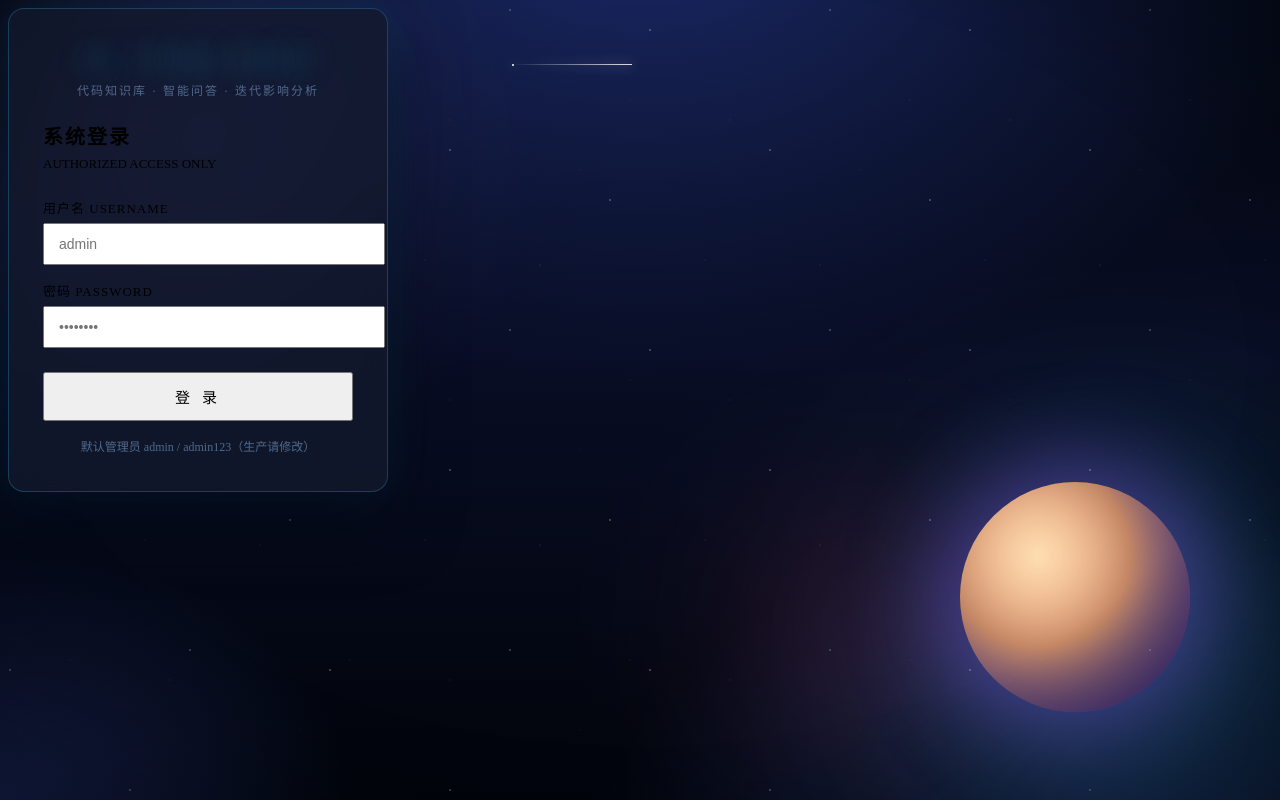
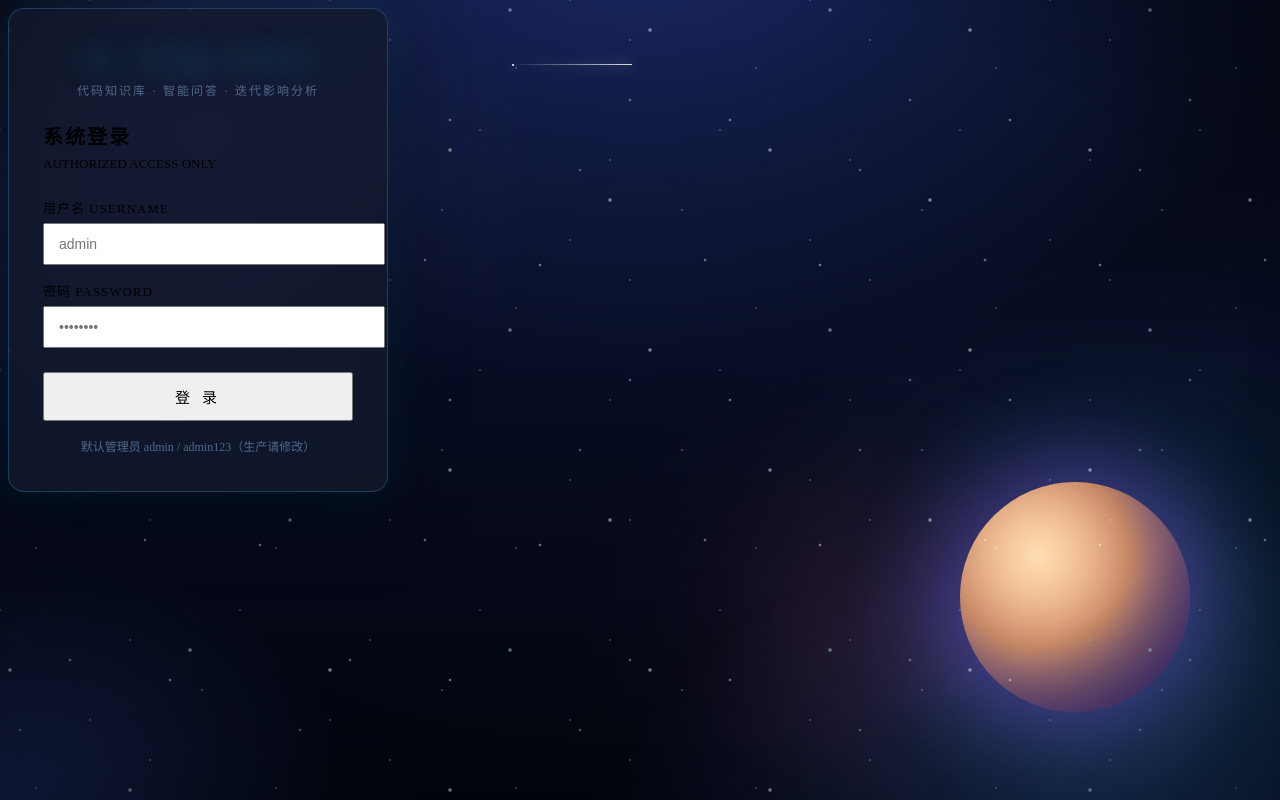
Before and after one commit to james018787-wq/deep-wiki, a Vue app in the folder ai-code-wiki/web/: page /login in a window 1280 px wide. Built offline with nearby package versions, Linux system fonts and the light colour scheme; the HTML template or start-up script is replaced by a standard one.

Commit message:
style: 登录页星星放大提亮（2px/3px/4px 三层）

```diff
--- a/ai-code-wiki/web/src/views/Login.vue
+++ b/ai-code-wiki/web/src/views/Login.vue
@@ -113,35 +113,35 @@ async function doLogin() {
 .stars { position: absolute; inset: -60px; pointer-events: none; }
 .stars.s-sm {
   background-image:
-    radial-gradient(1px 1px at 22px 30px, rgba(255,255,255,.85), transparent 55%),
-    radial-gradient(1px 1px at 96px 128px, rgba(255,255,255,.6), transparent 55%),
-    radial-gradient(1px 1px at 150px 60px, rgba(186,230,253,.8), transparent 55%),
-    radial-gradient(1px 1px at 60px 190px, rgba(255,255,255,.5), transparent 55%),
-    radial-gradient(1px 1px at 190px 220px, rgba(186,230,253,.7), transparent 55%),
-    radial-gradient(1px 1px at 210px 100px, rgba(255,255,255,.65), transparent 55%);
+    radial-gradient(2px 2px at 22px 30px, rgba(255,255,255,.95), transparent 55%),
+    radial-gradient(2px 2px at 96px 128px, rgba(255,255,255,.75), transparent 55%),
+    radial-gradient(2px 2px at 150px 60px, rgba(186,230,253,.9), transparent 55%),
+    radial-gradient(2px 2px at 60px 190px, rgba(255,255,255,.7), transparent 55%),
+    radial-gradient(2px 2px at 190px 220px, rgba(186,230,253,.85), transparent 55%),
+    radial-gradient(2px 2px at 210px 100px, rgba(255,255,255,.8), transparent 55%);
   background-size: 240px 240px;
   animation: twinkle 5s ease-in-out infinite;
 }
 .stars.s-md {
   background-image:
-    radial-gradient(1.4px 1.4px at 40px 45px, rgba(255,255,255,.95), transparent 55%),
-    radial-gradient(1.4px 1.4px at 130px 160px, rgba(199,210,254,.9), transparent 55%),
-    radial-gradient(1.4px 1.4px at 205px 40px, rgba(255,255,255,.85), transparent 55%),
-    radial-gradient(1.4px 1.4px at 80px 230px, rgba(199,210,254,.8), transparent 55%),
-    radial-gradient(1.4px 1.4px at 230px 180px, rgba(255,255,255,.9), transparent 55%);
+    radial-gradient(3px 3px at 40px 45px, #fff, transparent 58%),
+    radial-gradient(3px 3px at 130px 160px, rgba(199,210,254,1), transparent 58%),
+    radial-gradient(3px 3px at 205px 40px, rgba(255,255,255,.95), transparent 58%),
+    radial-gradient(3px 3px at 80px 230px, rgba(199,210,254,.9), transparent 58%),
+    radial-gradient(3px 3px at 230px 180px, #fff, transparent 58%);
   background-size: 280px 280px;
   animation: twinkle 7s ease-in-out -2s infinite;
 }
 .stars.s-lg {
   background-image:
-    radial-gradient(2px 2px at 70px 90px, #fff, transparent 60%),
-    radial-gradient(2px 2px at 190px 210px, #fff, transparent 60%),
-    radial-gradient(2px 2px at 250px 70px, rgba(186,230,253,1), transparent 60%),
-    radial-gradient(2px 2px at 30px 260px, #fff, transparent 60%);
+    radial-gradient(4px 4px at 70px 90px, #fff, transparent 62%),
+    radial-gradient(4px 4px at 190px 210px, #fff, transparent 62%),
+    radial-gradient(4px 4px at 250px 70px, rgba(186,230,253,1), transparent 62%),
+    radial-gradient(4px 4px at 30px 260px, #fff, transparent 62%);
   background-size: 320px 320px;
   animation: twinkle 9s ease-in-out -4s infinite;
 }
-@keyframes twinkle { 0%, 100% { opacity: .55; } 50% { opacity: 1; } }
+@keyframes twinkle { 0%, 100% { opacity: .7; } 50% { opacity: 1; } }
 
 /* 流星 */
 .shoot {
```
